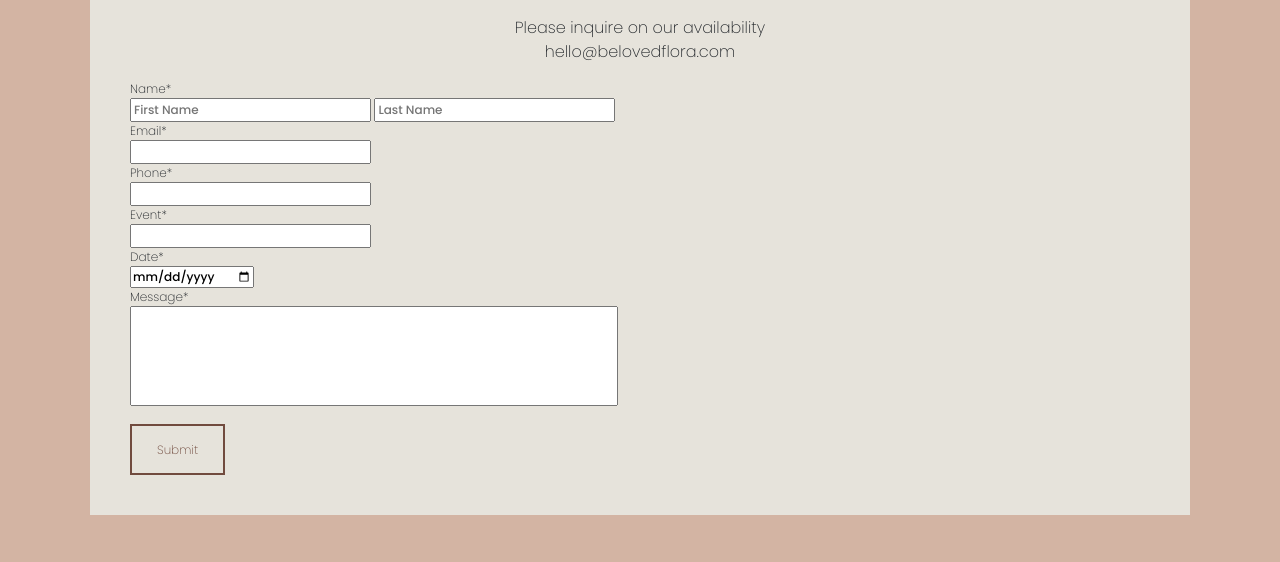
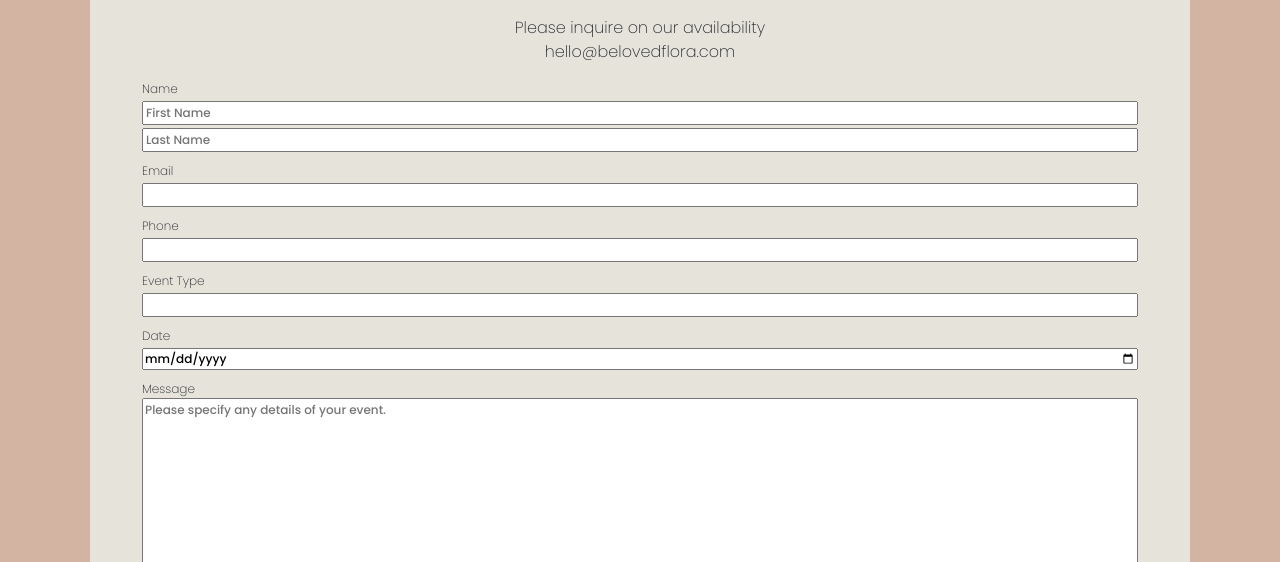
Before and after one commit to derleethao/Beloved-Flora, a plain HTML site: page contact.html in a window 1280 px wide. Shown: the part 238-800 px from the top of the page. Drawn offline with nearby package versions, Linux system fonts and the light colour scheme.

Commit message:
Created contact form

```diff
--- a/contact.html
+++ b/contact.html
@@ -87,39 +87,40 @@
         <br />
         hello@belovedflora.com
       </p>
-      <div class="submission">
+      <div class="container">
         <form>
-          <label for="name">Name*</label>
+          <label for="name">Name</label>
           <input
             type="text"
-            name="name"
-            id="name"
+            name="firstname"
+            id="fname"
             placeholder="First Name"
             required
           />
           <input
             type="text"
-            name="name"
-            id="name"
+            name="lastname"
+            id="lname"
             placeholder="Last Name"
             required
           />
-          <label for="email">Email*</label>
+          <label for="email">Email</label>
           <input type="email" name="email" id="email" required />
-          <label for="phone">Phone*</label>
+          <label for="phone">Phone</label>
           <input type="text" name="number" id="number" required />
-          <label for="event">Event*</label>
+          <label for="event">Event Type</label>
           <input type="text" name="event" id="event" required />
-          <label for="date">Date*</label>
+          <label for="date">Date</label>
           <input type="date" name="date" id="date" required />
-          <label for="message">Message*</label>
-          <input
-            type="text"
-            name="details"
-            id="details"
-            style="width: 488px; height: 100px"
+
+          <label for="subject">Message</label>
+          <textarea
+            id="message"
+            name="message"
+            placeholder="Please specify any details of your event."
+            style="width: 100%; height: 200px"
             required
-          />
+          ></textarea>
           <br />
           <br />
           <input type="submit" value="Submit" class="button" />
--- a/styles/portfolio.css
+++ b/styles/portfolio.css
@@ -47,6 +47,15 @@ footer .social-links a {
 
 footer .social-links a:hover {
   color: var(--primary-color);
+}
+
+label {
+  margin-top: 10px;
+}
+
+input {
+  width: 100%;
+  margin-top: 3px;
 }
 
 .footer-source {
```
